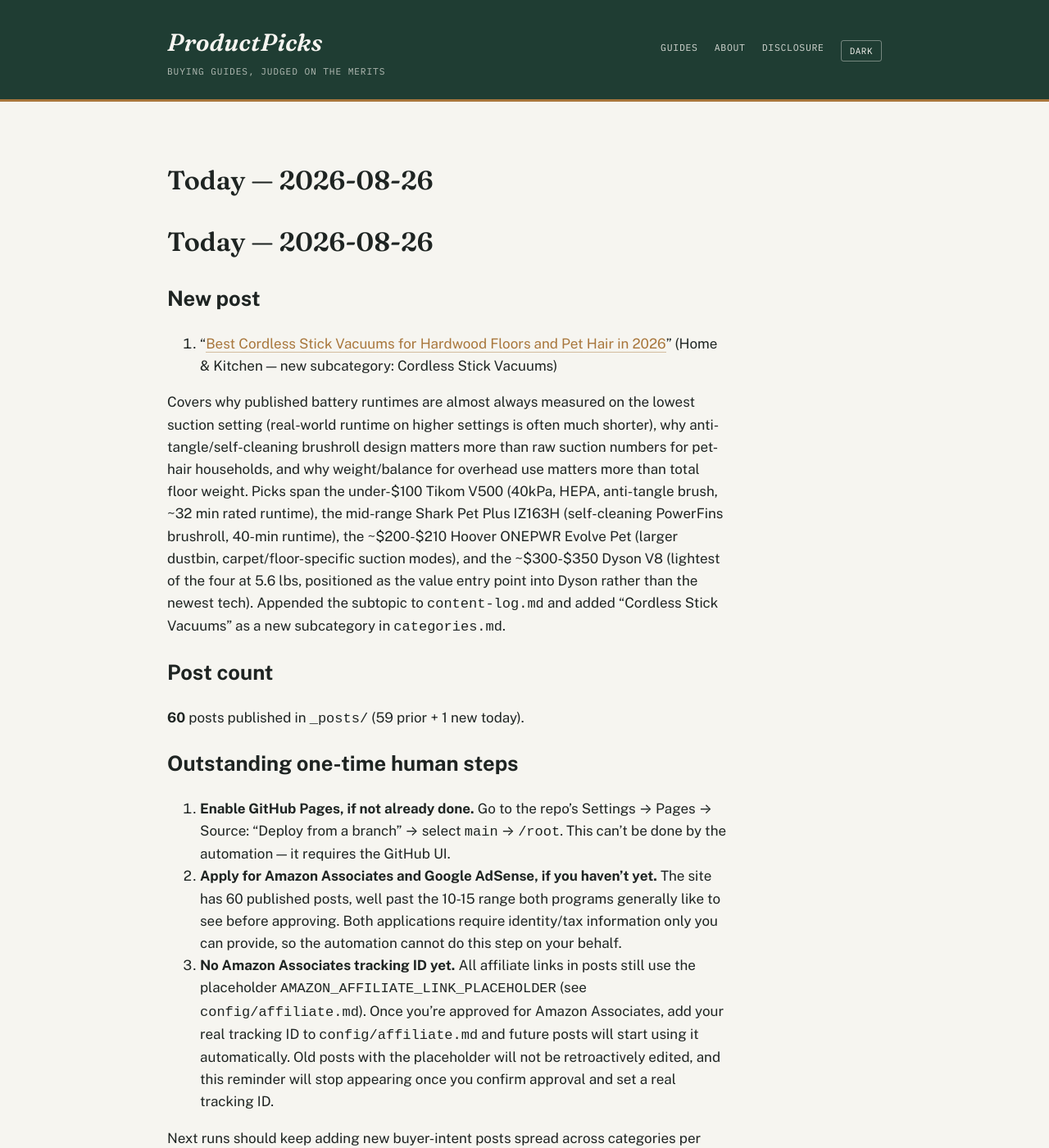
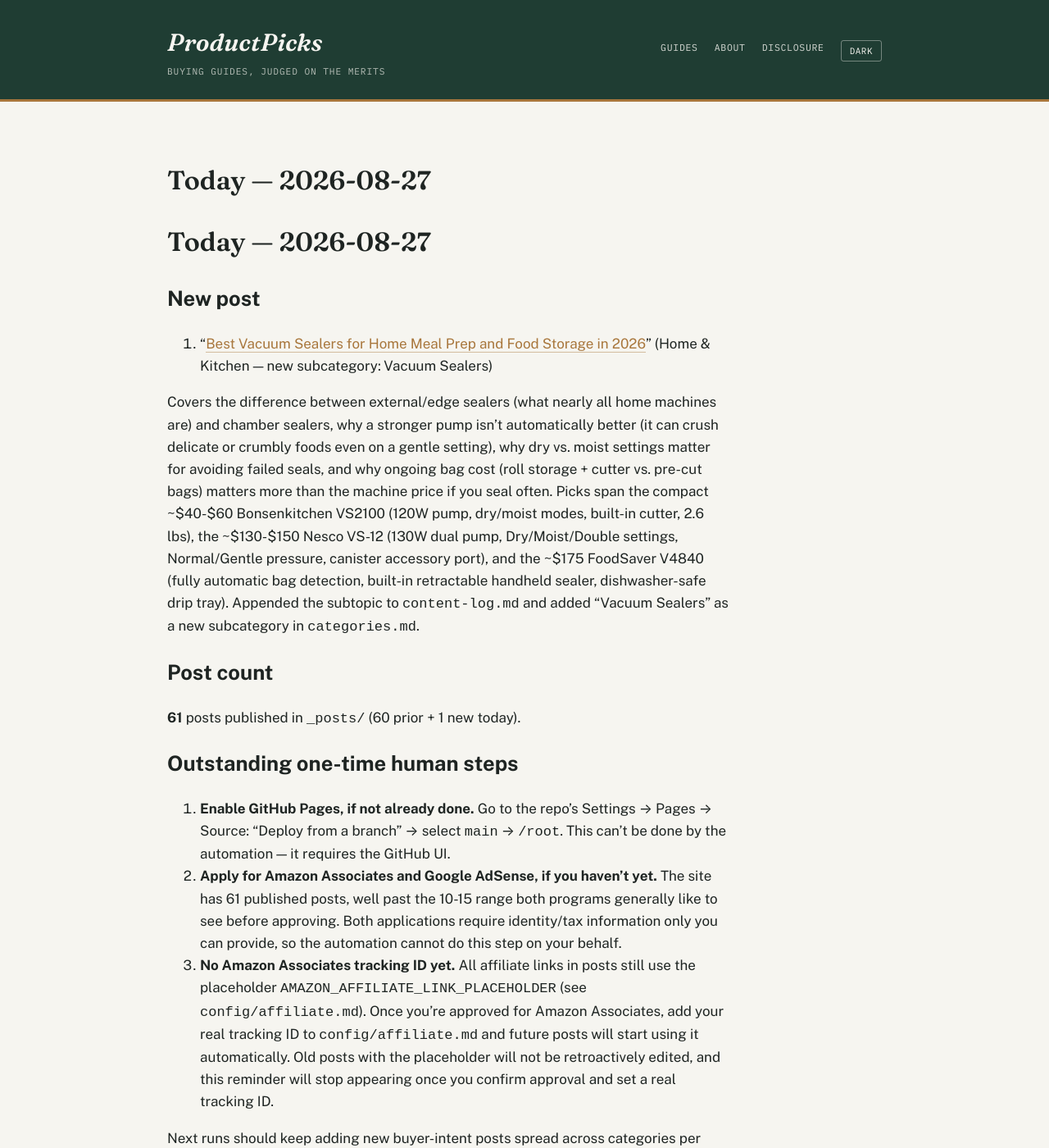
Before and after one commit to ajith198/ProductPicks, a Jekyll site: the page built from today.md, in a window 1280 px wide and 1400 px high. Shown: the whole window at 82% size. Built offline with Jekyll 4.4.1, drawn with Linux system fonts in a browser that asks for light colours; our own code applies the rules of GitHub Pages for plain Markdown files.

Commit message:
daily: 2026-08-27 new post + log update
Co-Authored-By: Claude Sonnet 5 <noreply@anthropic.com>
Claude-Session: https://claude.ai/code/session_01APDSm9N2qdxcYPx9boU6pu

```diff
--- a/categories.md
+++ b/categories.md
@@ -1,6 +1,6 @@
 # Categories & expansion strategy
 
-**Status: multi-category, as of 2026-07-12. Updated 2026-08-26.** ProductPicks started as a pickleball-only site (see `niche.md` for that original research). This file governs the site now that it has expanded into multiple product verticals, and is the doc future automated/daily runs should consult when choosing what to write next.
+**Status: multi-category, as of 2026-07-12. Updated 2026-08-27.** ProductPicks started as a pickleball-only site (see `niche.md` for that original research). This file governs the site now that it has expanded into multiple product verticals, and is the doc future automated/daily runs should consult when choosing what to write next.
 
 ## Front matter taxonomy
 
@@ -20,7 +20,7 @@ These two fields drive the Category / Type / Year filters in the search bar on t
 | Category | Subcategories covered so far |
 |---|---|
 | Sports | Pickleball, Soccer, Tennis, Cycling, Running, Yoga, Golf, Basketball, Badminton, Swimming, Baseball, Fitness, Volleyball |
-| Home & Kitchen | Coffee Makers, Electric Kettles, Blenders, Air Fryers, Toaster Ovens, Rice Cookers, Stand Mixers, Robot Vacuums, Espresso Machines, Pressure Cookers, Food Processors, Knife Sets, Cast Iron Skillets, Dutch Ovens, Coffee Grinders, Water Filter Pitchers, Cordless Stick Vacuums |
+| Home & Kitchen | Coffee Makers, Electric Kettles, Blenders, Air Fryers, Toaster Ovens, Rice Cookers, Stand Mixers, Robot Vacuums, Espresso Machines, Pressure Cookers, Food Processors, Knife Sets, Cast Iron Skillets, Dutch Ovens, Coffee Grinders, Water Filter Pitchers, Cordless Stick Vacuums, Vacuum Sealers |
 | Outdoor & Recreation | Camping Tents, Sleeping Bags, Headlamps, Hiking Boots, Camp Stoves, Water Filters, Trekking Poles, Coolers, Backpacking Backpacks, Camp Chairs, Camping Lanterns, Fishing, Rain Jackets, Binoculars, Paddleboards, Kayaks, Life Jackets (PFDs), Hydration Packs, Sleeping Pads, Hammocks |
 
 New subcategories can be added freely within an existing category. New top-level categories should only be added when there's a genuine cluster of buyer-intent content planned for it (not a one-off post) — keep the category list short enough that the dropdown filter stays useful.
--- a/today.md
+++ b/today.md
@@ -1,19 +1,19 @@
-# Today — 2026-08-26
+# Today — 2026-08-27
 
 ## New post
 
-1. "[Best Cordless Stick Vacuums for Hardwood Floors and Pet Hair in 2026](/home-kitchen/buying-guides/best-cordless-stick-vacuums-for-hardwood-floors-and-pet-hair/)" (Home & Kitchen — new subcategory: Cordless Stick Vacuums)
+1. "[Best Vacuum Sealers for Home Meal Prep and Food Storage in 2026](/home-kitchen/buying-guides/best-vacuum-sealers-for-home-meal-prep-and-food-storage/)" (Home & Kitchen — new subcategory: Vacuum Sealers)
 
-Covers why published battery runtimes are almost always measured on the lowest suction setting (real-world runtime on higher settings is often much shorter), why anti-tangle/self-cleaning brushroll design matters more than raw suction numbers for pet-hair households, and why weight/balance for overhead use matters more than total floor weight. Picks span the under-$100 Tikom V500 (40kPa, HEPA, anti-tangle brush, ~32 min rated runtime), the mid-range Shark Pet Plus IZ163H (self-cleaning PowerFins brushroll, 40-min runtime), the ~$200-$210 Hoover ONEPWR Evolve Pet (larger dustbin, carpet/floor-specific suction modes), and the ~$300-$350 Dyson V8 (lightest of the four at 5.6 lbs, positioned as the value entry point into Dyson rather than the newest tech). Appended the subtopic to `content-log.md` and added "Cordless Stick Vacuums" as a new subcategory in `categories.md`.
+Covers the difference between external/edge sealers (what nearly all home machines are) and chamber sealers, why a stronger pump isn't automatically better (it can crush delicate or crumbly foods even on a gentle setting), why dry vs. moist settings matter for avoiding failed seals, and why ongoing bag cost (roll storage + cutter vs. pre-cut bags) matters more than the machine price if you seal often. Picks span the compact ~$40-$60 Bonsenkitchen VS2100 (120W pump, dry/moist modes, built-in cutter, 2.6 lbs), the ~$130-$150 Nesco VS-12 (130W dual pump, Dry/Moist/Double settings, Normal/Gentle pressure, canister accessory port), and the ~$175 FoodSaver V4840 (fully automatic bag detection, built-in retractable handheld sealer, dishwasher-safe drip tray). Appended the subtopic to `content-log.md` and added "Vacuum Sealers" as a new subcategory in `categories.md`.
 
 ## Post count
 
-**60** posts published in `_posts/` (59 prior + 1 new today).
+**61** posts published in `_posts/` (60 prior + 1 new today).
 
 ## Outstanding one-time human steps
 
 1. **Enable GitHub Pages, if not already done.** Go to the repo's Settings → Pages → Source: "Deploy from a branch" → select `main` → `/root`. This can't be done by the automation — it requires the GitHub UI.
-2. **Apply for Amazon Associates and Google AdSense, if you haven't yet.** The site has 60 published posts, well past the 10-15 range both programs generally like to see before approving. Both applications require identity/tax information only you can provide, so the automation cannot do this step on your behalf.
+2. **Apply for Amazon Associates and Google AdSense, if you haven't yet.** The site has 61 published posts, well past the 10-15 range both programs generally like to see before approving. Both applications require identity/tax information only you can provide, so the automation cannot do this step on your behalf.
 3. **No Amazon Associates tracking ID yet.** All affiliate links in posts still use the placeholder `AMAZON_AFFILIATE_LINK_PLACEHOLDER` (see `config/affiliate.md`). Once you're approved for Amazon Associates, add your real tracking ID to `config/affiliate.md` and future posts will start using it automatically. Old posts with the placeholder will not be retroactively edited, and this reminder will stop appearing once you confirm approval and set a real tracking ID.
 
 Next runs should keep adding new buyer-intent posts spread across categories per `categories.md`, and keep `content-log.md` up to date to avoid repeating subtopics.
```
Also changed, not shown: TODAY.md (+3 -3 lines), _posts/2026-08-27-best-vacuum-sealers-for-home-meal-prep-and-food-storage.md (added, +48 -0 lines), content-log.md (+1 -0 lines).
